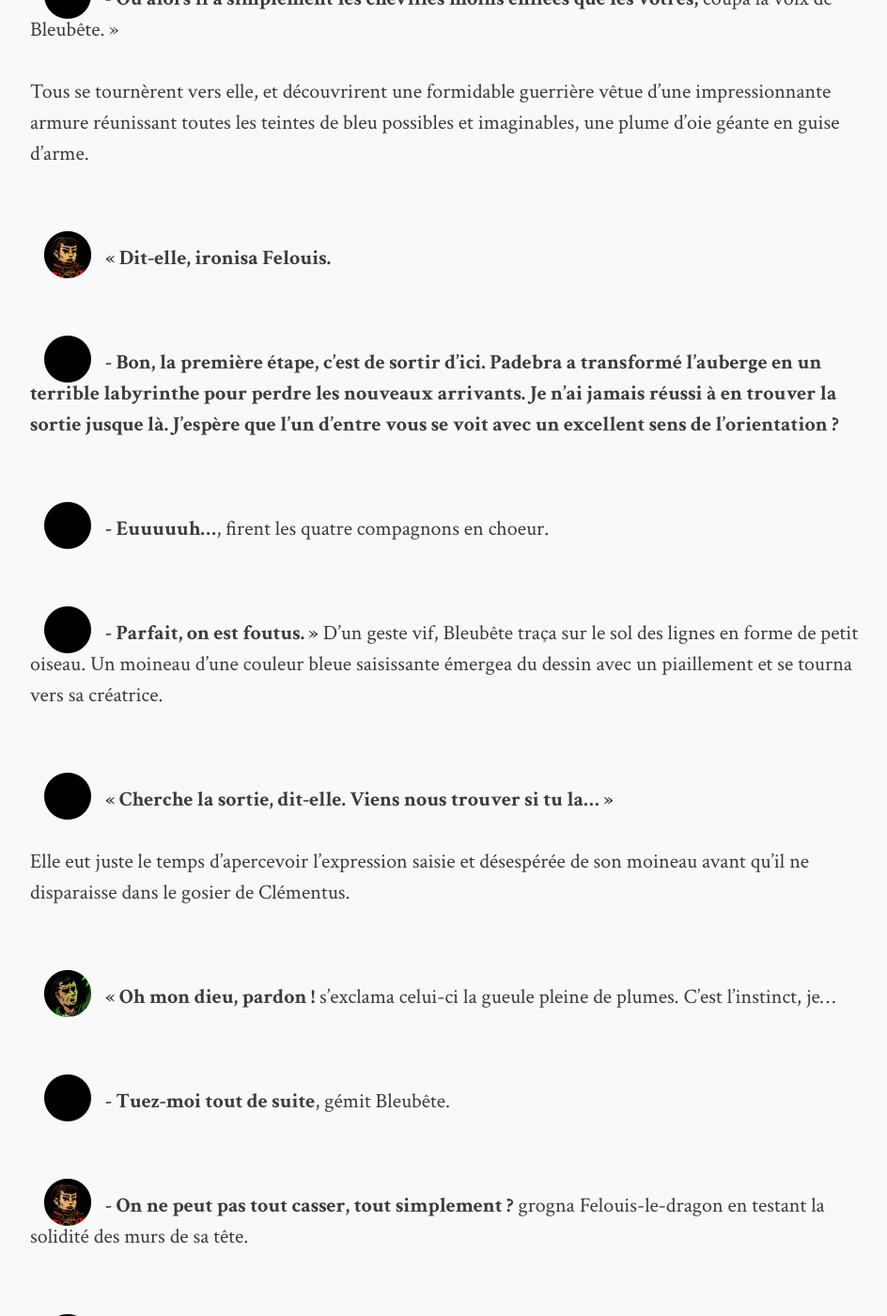
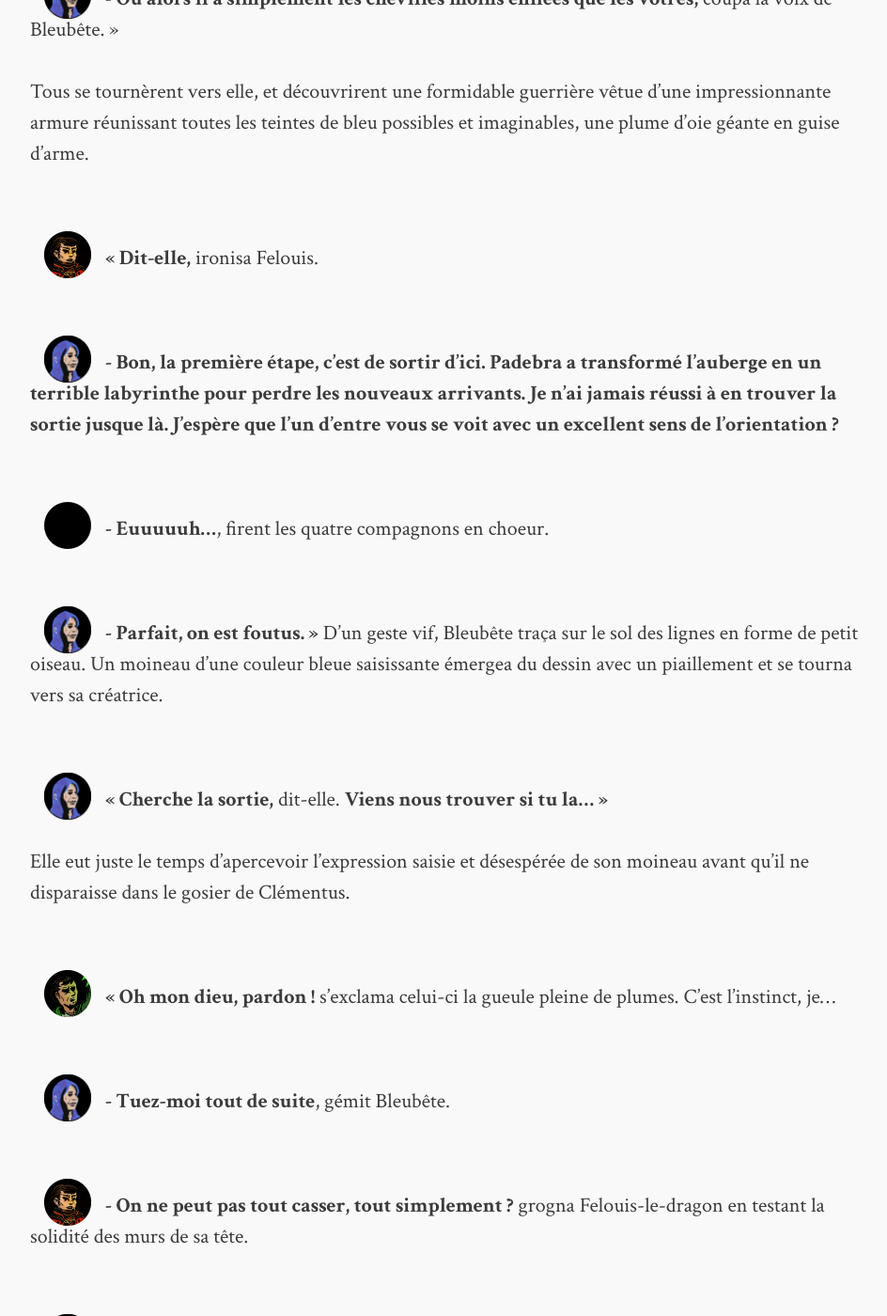
Before and after one commit to Tapus/tygrec, a Jekyll site: the page built from jekyll/_posts/2016-02-03-chapitre-16.md, in a window 1280 px wide and 1400 px high, scrolled down 8433 px. Shown: the whole window at 94% size, without its empty margins (158-1102 px from the left). Built offline with Jekyll 4.4.1, drawn with Linux system fonts in a browser that asks for light colours.

Commit message:
Change Unknown.png to Bleubete.png in chapter 16

```diff
--- a/jekyll/_posts/2016-02-03-chapitre-16.md
+++ b/jekyll/_posts/2016-02-03-chapitre-16.md
@@ -28,7 +28,7 @@ Ils s’affalèrent tous sur des chaises de l’établissement - propre, bien en
 
 <img class="portrait" src="/images/Clementus.png">**\- Nous venons vaincre le dragon et sauver l’Elémentaire d’Esprit**, répondit Clémentus solennellement.
 
-<img class="portrait" src="/images/Unknown.png">**\- Alors vous êtes ceux que nous attendions »**, fit une voix féminine.
+<img class="portrait" src="/images/Bleubete.png">**\- Alors vous êtes ceux que nous attendions »**, fit une voix féminine.
 
 Tous se tournèrent vers la personne qui venait de parler : celle-ci retira son capuchon bleu, dévoilant une cascade de cheveux azur et des yeux intégralement cyan. En guise de boutons, des saphirs brillaient à sa tunique turquoise, et ses ongles étaient recouverts d’un vernis indigo.
 
@@ -38,47 +38,47 @@ Tous se tournèrent vers la personne qui venait de parler : celle-ci retira son
 
 <img class="portrait" src="/images/Olvin.png">**\- Vous faites donc partie du clan de l’Esprit ?** demanda Olvin en se levant pour s’incliner avec déférence.
 
-<img class="portrait" src="/images/Unknown.png">**\- Effectivement. Je suis même la Gardienne de la Porte de Moc’varan. Et j’ai besoin de vous. Nous avons besoin de vous.**
+<img class="portrait" src="/images/Bleubete.png">**\- Effectivement. Je suis même la Gardienne de la Porte de Moc’varan. Et j’ai besoin de vous. Nous avons besoin de vous.**
 
 <img class="portrait" src="/images/Felouis.png">**\- Que se passe-t-il ?** demanda Felouis en jetant un regard agacé à Olvin, irrité par ses manières pompeuses.
 
-<img class="portrait" src="/images/Unknown.png">**\- La cité a résisté à l’attaque du dragon Padebra. Tous les habitants se sont rendus dans la salle de la sphère d’esprit pour canaliser leur énergie psychique en elle, afin de renforcer notre bouclier. Padebra n’a pas pu passer.**
+<img class="portrait" src="/images/Bleubete.png">**\- La cité a résisté à l’attaque du dragon Padebra. Tous les habitants se sont rendus dans la salle de la sphère d’esprit pour canaliser leur énergie psychique en elle, afin de renforcer notre bouclier. Padebra n’a pas pu passer.**
 
 <img class="portrait" src="/images/Clementus.png">**\- Mais ?** demanda Clémentus d’une voix tendue.
 
-<img class="portrait" src="/images/Unknown.png">**\- Mais il existe un moyen de lutter contre notre bouclier. Pénétrer dans la cité via le monde de l’Esprit et annihiler la sphère d’Esprit. Et Padebra s’y emploie depuis plusieurs jours. Nous ne pouvons alimenter le bouclier et résister à l’assaut de son esprit. Nous finirons par échouer.**
+<img class="portrait" src="/images/Bleubete.png">**\- Mais il existe un moyen de lutter contre notre bouclier. Pénétrer dans la cité via le monde de l’Esprit et annihiler la sphère d’Esprit. Et Padebra s’y emploie depuis plusieurs jours. Nous ne pouvons alimenter le bouclier et résister à l’assaut de son esprit. Nous finirons par échouer.**
 
 <img class="portrait" src="/images/Louig.png">**\- Que pouvons-nous faire ?** demanda Louig en tapant son poing contre sa poitrine.
 
-<img class="portrait" src="/images/Unknown.png">**\- M’accompagner dans le monde de l’Esprit pour repousser Padebra et sauver la Chouette. Vous ne faites pas partie de notre clan, et ne serez donc pas reliés à la sphère. Vous pourrez vous déplacer librement.**
+<img class="portrait" src="/images/Bleubete.png">**\- M’accompagner dans le monde de l’Esprit pour repousser Padebra et sauver la Chouette. Vous ne faites pas partie de notre clan, et ne serez donc pas reliés à la sphère. Vous pourrez vous déplacer librement.**
 
 <img class="portrait" src="/images/Louig.png">**\- Et ben, qu’est-ce qu’on attend !** s’exclama Louig en sautant sur ses pieds. **Allons-y !**
 
-<img class="portrait" src="/images/Unknown.png">**\- Pénétrer dans le monde de l’Esprit n’est pas si simple… suivez-moi, je vais vous en dire plus.**
+<img class="portrait" src="/images/Bleubete.png">**\- Pénétrer dans le monde de l’Esprit n’est pas si simple… suivez-moi, je vais vous en dire plus.**
 
 <img class="portrait" src="/images/Olvin.png">**\- Et nos bières ?** demanda Olvin d’un air déçu.
 
-<img class="portrait" src="/images/Unknown.png">**\- Pas le temps pour ça ! Et de toute manière, vous aurez besoin de toutes vos facultés mentales pour lutter contre Padebra. »**
+<img class="portrait" src="/images/Bleubete.png">**\- Pas le temps pour ça ! Et de toute manière, vous aurez besoin de toutes vos facultés mentales pour lutter contre Padebra. »**
 
 Les quatre compagnons suivirent donc Bleubête après un regard de concertation, sous l’oeil désappointé de Wajanatrabu qui venait de perdre quatre clients. Elle les mena à l’étage de l’auberge, dans une pièce large et lumineuse.
 
-<img class="portrait" src="/images/Unknown.png">**« Asseyez-vous en cercle,** intima-t-elle, **et tenez-vous les mains.**
+<img class="portrait" src="/images/Bleubete.png">**« Asseyez-vous en cercle,** intima-t-elle, **et tenez-vous les mains.**
 
 <img class="portrait" src="/images/Felouis.png">**\- C’est vraiment obligé ?** demanda Felouis en grimaçant.
 
-<img class="portrait" src="/images/Unknown.png">**\- Oui, et ne faites pas l’enfant. »**
+<img class="portrait" src="/images/Bleubete.png">**\- Oui, et ne faites pas l’enfant. »**
 
 Bleubête prit place au milieu d’eux lorsqu’ils se furent exécutés.
 
-<img class="portrait" src="/images/Unknown.png">**« A présent, je vais vous envoyer dans le monde de l’Esprit. Mais comme vous n’avez pas les pouvoirs pour, il est possible que vous ne soyez pas vraiment… sous votre forme habituelle.**
+<img class="portrait" src="/images/Bleubete.png">**« A présent, je vais vous envoyer dans le monde de l’Esprit. Mais comme vous n’avez pas les pouvoirs pour, il est possible que vous ne soyez pas vraiment… sous votre forme habituelle.**
 
 <img class="portrait" src="/images/Clementus.png">**\- Qu’est-ce que vous voulez dire par là ?** demanda Clémentus, subitement inquiet.
 
-<img class="portrait" src="/images/Unknown.png">**\- Pour les gens ne disposant pas de pouvoirs psychiques, l’accès au monde spirituelle est plus compliqué. Et généralement, ils se retrouvent là-bas comme la représentation qu’ils ont d'eux-mêmes. Vous comprenez ?**
+<img class="portrait" src="/images/Bleubete.png">**\- Pour les gens ne disposant pas de pouvoirs psychiques, l’accès au monde spirituelle est plus compliqué. Et généralement, ils se retrouvent là-bas comme la représentation qu’ils ont d'eux-mêmes. Vous comprenez ?**
 
 <img class="portrait" src="/images/Felouis.png">**\- Vous voulez dire qu’on aura l’aspect de la personne qu’on pense être ?** interrogea Felouis en fronçant les sourcils.
 
-<img class="portrait" src="/images/Unknown.png">**\- Plus ou moins. Tout dépend de votre sensibilité au psychique. Votre représentation peut prendre une forme humaine… ou même pas. Elle peut également puiser dans votre inconscient profond. Certaines personnes sont traumatisées par ce qu’elles découvrent en entrant dans ce monde. Je ne peux pas vous garantir que vous en ressortirez indemnes.**
+<img class="portrait" src="/images/Bleubete.png">**\- Plus ou moins. Tout dépend de votre sensibilité au psychique. Votre représentation peut prendre une forme humaine… ou même pas. Elle peut également puiser dans votre inconscient profond. Certaines personnes sont traumatisées par ce qu’elles découvrent en entrant dans ce monde. Je ne peux pas vous garantir que vous en ressortirez indemnes.**
 
 <img class="portrait" src="/images/Louig.png">**\- Ça ne me fait pas peur !** s’exclama Louig. **Je sais que je suis un mec génial !**
 
@@ -88,7 +88,7 @@ Bleubête prit place au milieu d’eux lorsqu’ils se furent exécutés.
 
 Olvin se contenta d’afficher un petit sourire sûr de lui. Bleubête les examina tous du regard pendant un court instant, puis soupira et haussa les épaules.
 
-<img class="portrait" src="/images/Unknown.png">**« L’avantage, c’est que si vous vous voyez comme des êtres surpuissants, et bien vous serez surpuissants. Rien n’est plus fort que la puissance de l’esprit. Bien, allons-y alors. »**
+<img class="portrait" src="/images/Bleubete.png">**« L’avantage, c’est que si vous vous voyez comme des êtres surpuissants, et bien vous serez surpuissants. Rien n’est plus fort que la puissance de l’esprit. Bien, allons-y alors. »**
 
 Elle se saisit alors d’un carnet (bleu) et d’un stylo (bleu aussi), et griffonna d’une main experte quelque chose qui ressemblait à un portail en pleine activation. L’instant d’après, un grésillement se fit entendre, suivi d’un flash, et tout disparut autour d’eux.
 
@@ -120,29 +120,29 @@ Tous baissèrent les yeux, et découvrirent un tout petit chaton blanc avec une
 
 <img class="portrait" src="/images/Olvin.png">**« Clémentus ?** fit Olvin d’un ton incrédule. **Qu’est-ce que c’est que ça ? Tu t’es fait arnaquer en chemin, mon pauvre.**
 
-<img class="portrait" src="/images/Unknown.png">**\- Ou alors il a simplement les chevilles moins enflées que les vôtres,** coupa la voix de Bleubête. »
+<img class="portrait" src="/images/Bleubete.png">**\- Ou alors il a simplement les chevilles moins enflées que les vôtres,** coupa la voix de Bleubête. »
 
 Tous se tournèrent vers elle, et découvrirent une formidable guerrière vêtue d’une impressionnante armure réunissant toutes les teintes de bleu possibles et imaginables, une plume d’oie géante en guise d’arme.
 
-<img class="portrait" src="/images/Felouis.png">**« Dit-elle, ironisa Felouis.**
+<img class="portrait" src="/images/Felouis.png">**« Dit-elle,** ironisa Felouis.
 
-<img class="portrait" src="/images/Unknown.png">**\- Bon, la première étape, c’est de sortir d’ici. Padebra a transformé l’auberge en un terrible labyrinthe pour perdre les nouveaux arrivants. Je n’ai jamais réussi à en trouver la sortie jusque là. J’espère que l’un d’entre vous se voit avec un excellent sens de l’orientation ?**
+<img class="portrait" src="/images/Bleubete.png">**\- Bon, la première étape, c’est de sortir d’ici. Padebra a transformé l’auberge en un terrible labyrinthe pour perdre les nouveaux arrivants. Je n’ai jamais réussi à en trouver la sortie jusque là. J’espère que l’un d’entre vous se voit avec un excellent sens de l’orientation ?**
 
 <img class="portrait" src="/images/Unknown.png">**\- Euuuuuh...**, firent les quatre compagnons en choeur.
 
-<img class="portrait" src="/images/Unknown.png">**\- Parfait, on est foutus. »** D’un geste vif, Bleubête traça sur le sol des lignes en forme de petit oiseau. Un moineau d’une couleur bleue saisissante émergea du dessin avec un piaillement et se tourna vers sa créatrice.
+<img class="portrait" src="/images/Bleubete.png">**\- Parfait, on est foutus. »** D’un geste vif, Bleubête traça sur le sol des lignes en forme de petit oiseau. Un moineau d’une couleur bleue saisissante émergea du dessin avec un piaillement et se tourna vers sa créatrice.
 
-<img class="portrait" src="/images/Unknown.png">**« Cherche la sortie, dit-elle. Viens nous trouver si tu la... »**
+<img class="portrait" src="/images/Bleubete.png">**« Cherche la sortie,** dit-elle. **Viens nous trouver si tu la... »**
 
 Elle eut juste le temps d’apercevoir l’expression saisie et désespérée de son moineau avant qu’il ne disparaisse dans le gosier de Clémentus.
 
 <img class="portrait" src="/images/Clementus.png">**« Oh mon dieu, pardon !** s’exclama celui-ci la gueule pleine de plumes. C’est l’instinct, je…
 
-<img class="portrait" src="/images/Unknown.png">**\- Tuez-moi tout de suite**, gémit Bleubête.
+<img class="portrait" src="/images/Bleubete.png">**\- Tuez-moi tout de suite**, gémit Bleubête.
 
 <img class="portrait" src="/images/Felouis.png">**\- On ne peut pas tout casser, tout simplement ?** grogna Felouis-le-dragon en testant la solidité des murs de sa tête.
 
-<img class="portrait" src="/images/Unknown.png">**\- Hélas, ces murs ne sont pas physiques, mais psychiques. Nous risquerions de tomber sur un néant sans fin… Il nous faut trouver la sortie, coûte que coûte !**
+<img class="portrait" src="/images/Bleubete.png">**\- Hélas, ces murs ne sont pas physiques, mais psychiques. Nous risquerions de tomber sur un néant sans fin… Il nous faut trouver la sortie, coûte que coûte !**
 
 <img class="portrait" src="/images/Clementus.png">**\- Si seulement nous avions un plan... »** murmura Clémentus.
 
@@ -150,15 +150,15 @@ Ce faisant, il avança à travers la pièce pour aller renifler quelque chose, e
 
 <img class="portrait" src="/images/Olvin.png">**« C’est un plan**, commenta Olvin.
 
-<img class="portrait" src="/images/Unknown.png">**\- J’espère que tu ne te vois pas comme quelqu’un qui rate tout ce qu’il entreprend**, fit Bleubête avec une grimace envers Clémentus.
+<img class="portrait" src="/images/Bleubete.png">**\- J’espère que tu ne te vois pas comme quelqu’un qui rate tout ce qu’il entreprend**, fit Bleubête avec une grimace envers Clémentus.
 
 <img class="portrait" src="/images/Olvin.png">**\- Rassurez-vous**, dit Olvin avec un sourire lumineux que personne ne put voir tant il brillait. **Au fond de lui, il sait qu’il réussit tout ce qu’il entreprend.**
 
-<img class="portrait" src="/images/Unknown.png">**\- Dans ce cas, suivons cette carte. »**
+<img class="portrait" src="/images/Bleubete.png">**\- Dans ce cas, suivons cette carte. »**
 
 Ladite carte se révéla très efficace, comme l’avait prédit Olvin, et ils se retrouvèrent dehors en cinq minutes de marche. Tous, sauf Bleubête, clignèrent des yeux pour intégrer la réalité qui s’étendait autour : les marécages avaient disparus, remplacés par une immense plaine à l’horizon flou et d’une vague teinte violette. Derrière l’auberge se dressait Moc’varan, scintillante et éthérée, enserrée dans ses remparts.
 
-<img class="portrait" src="/images/Unknown.png">**« C’est là que nous allons,** dit Bleubête d’un ton sinistre. **Suivez-moi, et restez discrets.**
+<img class="portrait" src="/images/Bleubete.png">**« C’est là que nous allons,** dit Bleubête d’un ton sinistre. **Suivez-moi, et restez discrets.**
 
 <img class="portrait" src="/images/Felouis.png">**\- Je suis censé faire comment avec un corps de dragon de trois mètres de haut ?** gronda Felouis dans un nuage de fumée brûlant.
 
@@ -170,19 +170,19 @@ Les portes de la cité s’ouvraient devant eux, à la fois accueillantes et cur
 
 <img class="portrait" src="/images/Felouis.png">**« Aucun signe de Padebra,** indiqua-t-il une fois qu’il eût fini de se frotter l’épaule en grimaçant. **Par contre, il y a des trucs qui patrouillent, et je crois avoir vu un type qui marchait.**
 
-<img class="portrait" src="/images/Unknown.png">**\- C’est curieux**, commenta Bleubête en fronçant les sourcils. **Padebra devrait être en train de se battre contre les gardiens pour accéder à la salle de la sphère… Où peut-il bien être ?**
+<img class="portrait" src="/images/Bleubete.png">**\- C’est curieux**, commenta Bleubête en fronçant les sourcils. **Padebra devrait être en train de se battre contre les gardiens pour accéder à la salle de la sphère… Où peut-il bien être ?**
 
 <img class="portrait" src="/images/Felouis.png">**\- On n’a qu’à demander au péquenaud qui se balade dans les rues**, suggéra Felouis.
 
-<img class="portrait" src="/images/Unknown.png">**\- Allons-y, mais prudence. »**
+<img class="portrait" src="/images/Bleubete.png">**\- Allons-y, mais prudence. »**
 
 Le petit groupe lumineux et fumant s’engagea dans les ruelles, moins floues et changeantes que l’extérieur de la ville - comme si tout était plus tangible par ici. Effectivement, des créatures de formes et de couleurs variées (dragons, bêtes, entité mécaniques…) patrouillaient sur les avenues, sans se soucier d’eux le moins du monde.
 
-<img class="portrait" src="/images/Unknown.png">**« C’est la protection mise en place par le Card Master pour empêcher les dragons de pénétrer impunément dans la cité,** commenta Bleubête alors qu’ils passaient à côté d’une imposante machine qui avançait sur deux pattes. **Il est curieux qu’elles ne le sentent pas. Seul un membre de l’Esprit échappe à leur flair normalement…**
+<img class="portrait" src="/images/Bleubete.png">**« C’est la protection mise en place par le Card Master pour empêcher les dragons de pénétrer impunément dans la cité,** commenta Bleubête alors qu’ils passaient à côté d’une imposante machine qui avançait sur deux pattes. **Il est curieux qu’elles ne le sentent pas. Seul un membre de l’Esprit échappe à leur flair normalement…**
 
 <img class="portrait" src="/images/Louig.png">**\- Qui est ce Card Master ?**
 
-<img class="portrait" src="/images/Unknown.png">**\- C’est l’apprenti de notre maître Élémentaire actuel. Un jour, en soirée, il a bu un verre de trop et il a commencé à hurler que “IL ALLAIT LES PROTÉGER CES RUES LUI”. Il a envoyé tout ça, et depuis elles surveillent la ville.**
+<img class="portrait" src="/images/Bleubete.png">**\- C’est l’apprenti de notre maître Élémentaire actuel. Un jour, en soirée, il a bu un verre de trop et il a commencé à hurler que “IL ALLAIT LES PROTÉGER CES RUES LUI”. Il a envoyé tout ça, et depuis elles surveillent la ville.**
 
 <img class="portrait" src="/images/Olvin.png">**\- Ce ne serait pas…**, chuchota Olvin à l’adresse de ses compagnons.
 
@@ -194,7 +194,7 @@ Pressant le pas, le groupe se retrouva bien vite à encercler un jeune homme à
 
 <img class="portrait" src="/images/Unknown.png">**« Qu’est-ce que vous voulez ?** demanda-t-il brusquement.
 
-<img class="portrait" src="/images/Unknown.png">**\- Qu’est-ce que vous faites là ?** demanda Bleubête en fronçant les sourcils. **Tous les habitants de la ville sont censés se trouver dans la salle de la sphère pour alimenter le bouclier…**
+<img class="portrait" src="/images/Bleubete.png">**\- Qu’est-ce que vous faites là ?** demanda Bleubête en fronçant les sourcils. **Tous les habitants de la ville sont censés se trouver dans la salle de la sphère pour alimenter le bouclier…**
 
 <img class="portrait" src="/images/Unknown.png">**\- Hé j’savais pas moi madame. Je me promenais là tranquille, j’ai rien fait de mal. J’veux pas d’ennuis madame.**
 
@@ -204,11 +204,11 @@ Le jeune homme lui jeta un regard ébloui - ou alors c’était la faute d’Olv
 
 <img class="portrait" src="/images/Unknown.png">**« Ouais grave !** répondit-il de bonne grâce. **Y'avait ce dragon qui était à l’entrée de la ville là… il m’a dit qu’il voulait nettoyer la cité alors moi je lui ai dit que si c’était le nouveau balayeur, fallait entrer, pas de soucis ! Du coup je l’ai accompagné jusqu’aux thermes, comme ça il allait pouvoir bosser quoi.**
 
-<img class="portrait" src="/images/Unknown.png">**\- Vous avez QUOI ?** s’écria Bleubête en écarquillant les yeux.
+<img class="portrait" src="/images/Bleubete.png">**\- Vous avez QUOI ?** s’écria Bleubête en écarquillant les yeux.
 
 <img class="portrait" src="/images/Unknown.png">**\- Hé madame**, fit le jeune homme en se renfrognant immédiatement, **il m’a demandé de lui montrer le chemin, moi je montre le chemin. On m’demande de rendre service je rend service, oh !**
 
-<img class="portrait" src="/images/Unknown.png">**\- Mais c’est pas vrai…** gémit Bleubête. **Qui est cet abruti ?**
+<img class="portrait" src="/images/Bleubete.png">**\- Mais c’est pas vrai…** gémit Bleubête. **Qui est cet abruti ?**
 
 <img class="portrait" src="/images/Unknown.png">**\- Quoi, c’était pas un nettoyeur ? Mais j’savais pas moi, vous croyez que si j’savais je lui aurai montré le chemin ?**
 
@@ -216,13 +216,13 @@ Le jeune homme lui jeta un regard ébloui - ou alors c’était la faute d’Olv
 
 Tout à coup, l’autre parut trouver qu’il y avait des choses extrêmement intéressantes à examiner sur ses pieds. Bleubête se tordait les mains, catastrophée.
 
-<img class="portrait" src="/images/Unknown.png">**« Il faut qu’on coure à la salle ! Les thermes se trouvent juste à côté et… oh je ne veux même pas y penser ! »**
+<img class="portrait" src="/images/Bleubete.png">**« Il faut qu’on coure à la salle ! Les thermes se trouvent juste à côté et… oh je ne veux même pas y penser ! »**
 
 Alarmés par son ton angoissé, tous prirent leurs jambes à leur coup en direction de la salle de la sphère. Et une fois parvenus là-bas, se figèrent, frappés d’horreur.
 
 Le temple orné de colonnes blanches gisait à moitié en poussière, comme éclaté de l’intérieur par une gigantesque explosion. Dedans, un énorme dragon noir, marron et blanc se dressait sur ses pattes arrières, la gueule fermement serrée sur une large sphère rose qui étincelait de mille feux. Il se démenait à la manière d’un loup qui essaye de briser l’échine de sa proie, sans tenir compte des gardiens qui frappaient ses jambes et qui ne semblaient pas lui faire plus d’effet que des moustiques. Il fallait dire qu’à côté de lui, même Felouis dans sa forme de gros dragon apparaissait comme un dragonneau.
 
-<img class="portrait" src="/images/Unknown.png">**« Un plan, vite !** s’exclama Bleubête, hystérique. **Je sens la sphère s’affaiblir de seconde en seconde ! Que pouvons-nous faire ?**
+<img class="portrait" src="/images/Bleubete.png">**« Un plan, vite !** s’exclama Bleubête, hystérique. **Je sens la sphère s’affaiblir de seconde en seconde ! Que pouvons-nous faire ?**
 
 <img class="portrait" src="/images/Louig.png">**\- Laisse donc faire les professionnels**, dit Louig avec un sourire étincelant et un petit clin d’oeil du plus bel effet.
 
@@ -244,7 +244,7 @@ Stupéfait et vexé de s’être fait avoir aussi bêtement, Padebra poussa un n
 
 <img class="portrait" src="/images/Louig.png">**\- Je savais que t’étais bon pour travailler en mode rush, mais à ce point !** s’exclama Louig en filant sans demander son reste.
 
-<img class="portrait" src="/images/Unknown.png">**\- Suivez-moi !** s’exclama Bleubête. **La sphère est hors de portée pour l’instant mais si Padebra blesse vos esprits, qui sait ce qui pourra se passer ! »**
+<img class="portrait" src="/images/Bleubete.png">**\- Suivez-moi !** s’exclama Bleubête. **La sphère est hors de portée pour l’instant mais si Padebra blesse vos esprits, qui sait ce qui pourra se passer ! »**
 
 Subitement effarés à l’idée de se réveiller à l’état de légumes, les quatre compagnons se mirent à courir à toutes jambes (ou toutes pattes), Padebra sur leurs talons. Mais ils ne couraient pas assez vite, ils allaient se faire rattraper, quand…
 
@@ -252,7 +252,7 @@ Subitement effarés à l’idée de se réveiller à l’état de légumes, les
 
 Clémentus s’éveilla en clignant des yeux, déboussolé, et avec la furieuse envie de se lécher l’anus. Autour de lui, tous ses compagnons grommelaient sur leur séant, comme tirés d’un profond sommeil. Bleubête fixa le tavernier qui les regardait en fronçant les sourcils d’un air ébahi.
 
-<img class="portrait" src="/images/Unknown.png">**« Vous ne savez donc pas que c’est très dangereux de réveiller une maîtresse d’esprit en pleine communion et…**
+<img class="portrait" src="/images/Bleubete.png">**« Vous ne savez donc pas que c’est très dangereux de réveiller une maîtresse d’esprit en pleine communion et…**
 
 <img class="portrait" src="/images/Wajanatrabu.png">**\- Tout ce que je sais, c’est que vous avez pas payé la chambre…**
 
```
